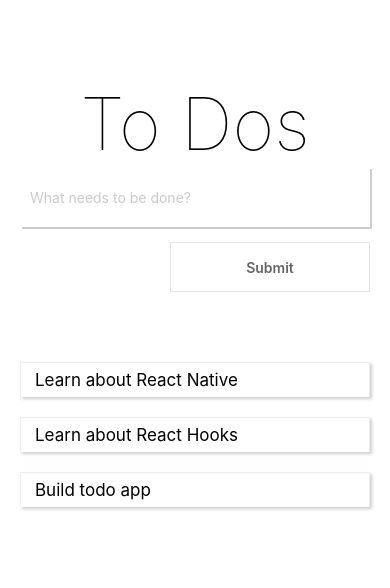
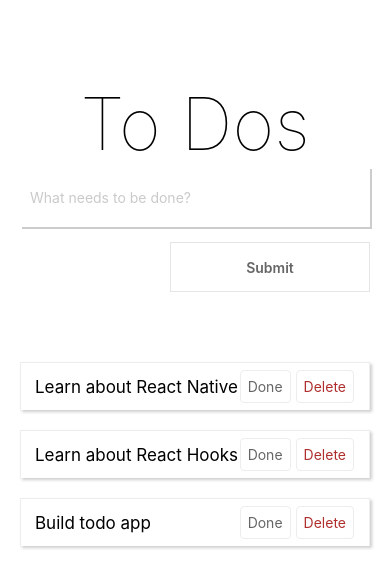
Before and after one commit to CipherLeo/TodoApp, a React Native app: screen / in a window 390 px wide. Shown: the top 588 px of the page. Built offline with nearby package versions, Linux system fonts and the light colour scheme.

Commit message:
Add `Todo` buttons
- Create and add buttons for each `todo`.
- Format: Add auto formatter `eslint`.

```diff
--- a/App.js
+++ b/App.js
@@ -1,30 +1,39 @@
-import { StatusBar } from 'expo-status-bar';
-import { useState } from 'react';
-import { ScrollView, StyleSheet, Text, View } from 'react-native';
-import Heading from './components/Heading';
-import Input from './components/Input';
-import TodoList from './components/TodoList';
-import SubmitTodoButton from './components/SubmitTodoButton';
+/* eslint-disable react/react-in-jsx-scope */
+import { StatusBar } from 'expo-status-bar'
+import { useState } from 'react'
+import { ScrollView, StyleSheet, View } from 'react-native'
+import Heading from './components/Heading'
+import Input from './components/Input'
+import TodoList from './components/TodoList'
+import SubmitTodoButton from './components/SubmitTodoButton'
 
-
-export default function App() {
+export default function App () {
+  const getNextAvailableId = () => {
+    const id = nextAvailableId
+    setNextAvailableId(nextAvailableId + 1)
+    return id
+  }
+  const [nextAvailableId, setNextAvailableId] = useState(4)
   const [todos, setTodos] = useState([
-    {text: 'Learn about React Native'},
-    {text: 'Learn about React Hooks'},
-    {text: 'Build todo app'}
-  ]);
-  const [type, setType] = useState("");
-  const [inputValue, setInputValue] = useState("");
+    { id: 1, text: 'Learn about React Native', isDone: false },
+    { id: 2, text: 'Learn about React Hooks', isDone: false },
+    { id: 3, text: 'Build todo app', isDone: false }
+  ])
+  // const [type, setType] = useState('')
+  const [inputValue, setInputValue] = useState('')
 
   const inputValueHandler = (message) => {
-    setInputValue(message);
+    setInputValue(message)
   }
   const submitTodoHandler = () => {
     if (inputValue.match(/^\s*$/)) {
-      alert("Empty note.");
-      return;
+      alert('Empty note.')
+      return
     }
-    setTodos([{text: inputValue}, ...todos]);
+    setTodos([{ id: getNextAvailableId(), text: inputValue, isDone: false }, ...todos])
+  }
+  const deleteTodoHandler = (id) => {
+    setTodos(todos.filter((todo) => todo.id !== id))
   }
 
   return (
@@ -36,22 +45,24 @@ export default function App() {
       <ScrollView
         style={styles.content}
         keyboardShouldPersistTaps='always'>
-        <TodoList todos={ todos }/>
+        <TodoList
+          todos={ todos }
+          deleteTodo={ deleteTodoHandler } />
       </ScrollView>
       <StatusBar style="auto" />
     </View>
-  );
+  )
 }
 
 const styles = StyleSheet.create({
   container: {
     flex: 1,
     justifyContent: 'space-between',
-    backgroundColor: '#fff',
+    backgroundColor: '#fff'
     // alignItems: 'center',
   },
   content: {
     flex: 1,
-    paddingTop: 60,
-  },
-});
+    paddingTop: 60
+  }
+})
--- a/components/SubmitTodoButton.js
+++ b/components/SubmitTodoButton.js
@@ -1,4 +1,6 @@
-import { StyleSheet, View, TouchableHighlight, Text } from "react-native"
+/* eslint-disable react/prop-types */
+/* eslint-disable react/react-in-jsx-scope */
+import { StyleSheet, View, TouchableHighlight, Text } from 'react-native'
 
 const SubmitTodoButton = props => {
   return (
@@ -35,7 +37,7 @@ const styles = StyleSheet.create({
   submit: {
     color: '#666666',
     fontWeight: '600'
-  },
+  }
 })
 
 export default SubmitTodoButton
--- a/components/Todo.js
+++ b/components/Todo.js
@@ -1,11 +1,23 @@
+/* eslint-disable react/prop-types */
 import React from 'react'
 import { View, Text, StyleSheet } from 'react-native'
+import TodoButton from './TodoButton'
 
-const Todo = ({ todo }) => (
+const Todo = props => (
   <View style={ styles.todoContainer }>
     <Text style={styles.todoText}>
-      { todo.text }
+      { props.todo.text }
     </Text>
+    <View style={styles.buttons}>
+      <TodoButton
+        name='Done'
+        isDone={props.todo.isDone}
+        onPress={() => {}} ></TodoButton>
+      <TodoButton
+        name='Delete'
+        isDone={props.todo.isDone}
+        onPress={() => props.deleteTodo(props.todo.id)} ></TodoButton>
+    </View>
   </View>
 )
 const styles = StyleSheet.create({
@@ -28,10 +40,16 @@ const styles = StyleSheet.create({
     shadowOffset: { width: 2, height: 2 },
     flexDirection: 'row',
     alignItems: 'center',
-    padding: 10,
+    padding: 10
   },
   todoText: {
     fontSize: 17
+  },
+  buttons: {
+    flex: 1,
+    flexDirection: 'row',
+    justifyContent: 'flex-end',
+    alignItems: 'center'
   }
 })
 export default Todo
--- /dev/null
+++ b/components/TodoButton.js
@@ -0,0 +1,41 @@
+/* eslint-disable react/prop-types */
+import React from 'react'
+import { Text, TouchableHighlight, StyleSheet } from 'react-native'
+
+const TodoButton = props => (
+  <TouchableHighlight
+    onPress={props.onPress}
+    underlayColor='#efefef'
+    style={styles.button}>
+    <Text style={[
+      styles.text,
+      props.isDone ? styles.isDone : null,
+      props.name === 'Delete' ? styles.deleteButton : null
+    ]}
+    >
+      {props.name}
+    </Text>
+  </TouchableHighlight>
+)
+
+const styles = StyleSheet.create({
+  button: {
+    alignSelf: 'flex-end',
+    padding: 7,
+    borderColor: '#ededed',
+    borderWidth: 1,
+    borderRadius: 4,
+    marginRight: 5
+  },
+  text: {
+    color: '#666666'
+  },
+  isDone: {
+    color: 'green',
+    fontWeight: 'bold'
+  },
+  deleteButton: {
+    color: 'rgba(175, 47, 47, 1)'
+  }
+})
+export default TodoButton
--- a/components/TodoList.js
+++ b/components/TodoList.js
@@ -1,12 +1,15 @@
-import { View } from "react-native";
-import Todo from "./Todo";
+/* eslint-disable react/prop-types */
+/* eslint-disable react/react-in-jsx-scope */
+import { View } from 'react-native'
+import Todo from './Todo'
 
-const TodoList = ({ todos }) => {
-  todos = todos.map((todo, index) => {
+const TodoList = props => {
+  const todos = props.todos.map((todo, index) => {
     return (
       <Todo
-        key={index}
-        todo={todo} />
+        key={ index }
+        todo={ todo }
+        deleteTodo={ props.deleteTodo } />
     )
   })
 
```
Also changed, not shown: components/Input.js (+6 -4 lines), package.json (+7 -1 lines), .eslintrc.js (added), 1 other file (tests, documents, lock files or other folders).
